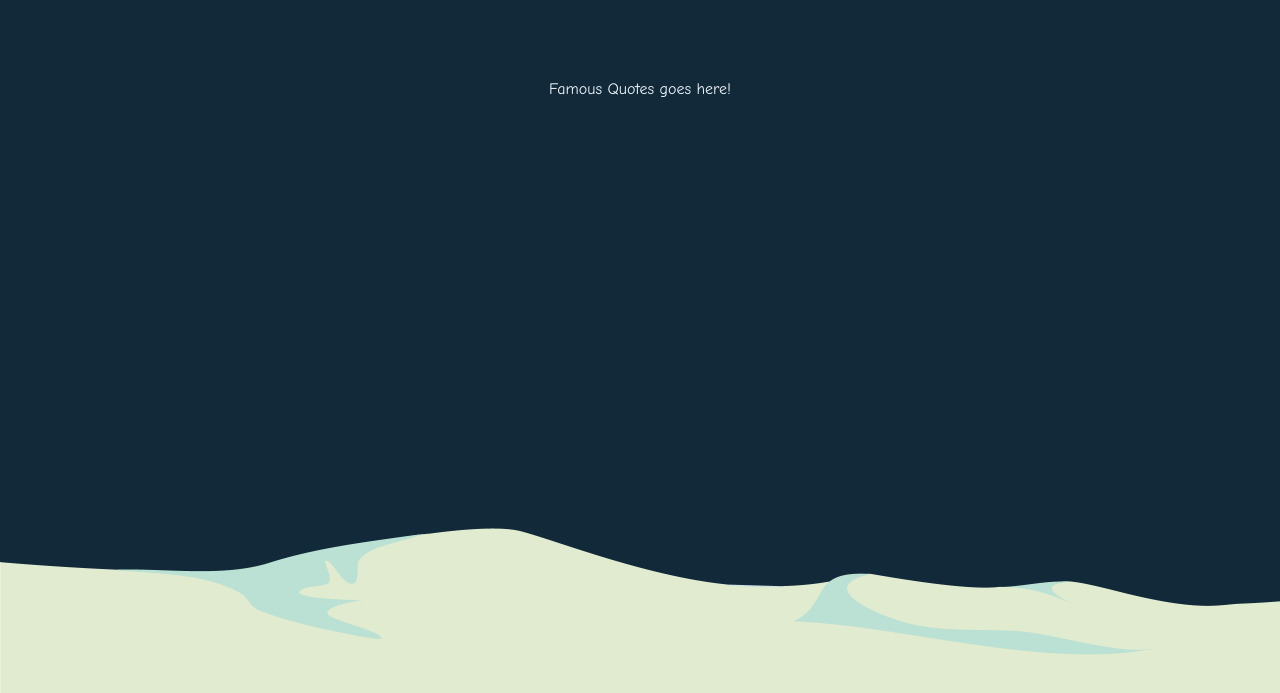
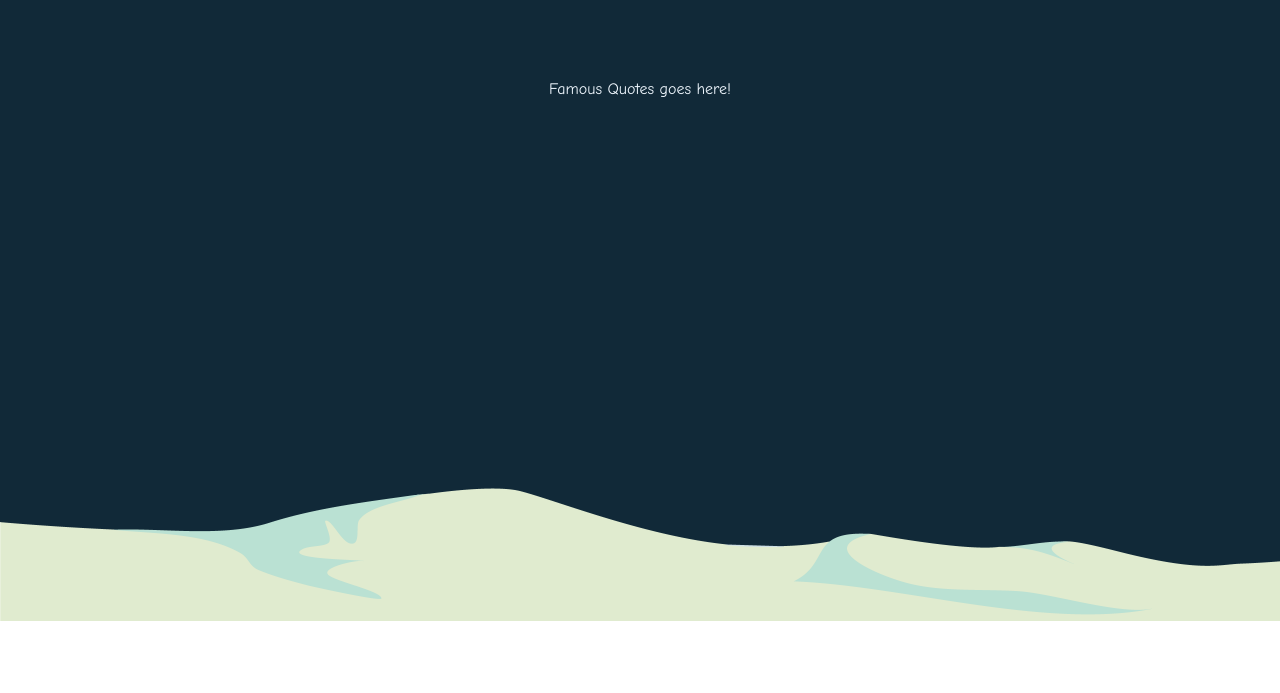
Before and after one commit to Owlringan/Famous-quotes, a website: page public/index.html in a window 1280 px wide. Shown: the part 179-872 px from the top of the page. After the commit the page ends 800 px from the top, so only its background shows below. Drawn offline with nearby package versions, Linux system fonts and the light colour scheme.

Commit message:
Update index.css

```diff
--- a/public/assets/css/index.css
+++ b/public/assets/css/index.css
@@ -1,15 +1,16 @@
 html,body {
     height: 100%;
-/*    overflow-y: hidden;*/
+    /* overflow-y: hidden;  */
 }
 
 .container-fluid{
-    height:100%;
+    height:90vh;
     background-image: url(images/mountain1.png);
     padding-top: 48px;
     background-position: center;
     background-repeat: no-repeat;
-    background-size: cover
+    background-size: cover;
+    /* background-position: center top;    */
 }
 
 .start{
```
